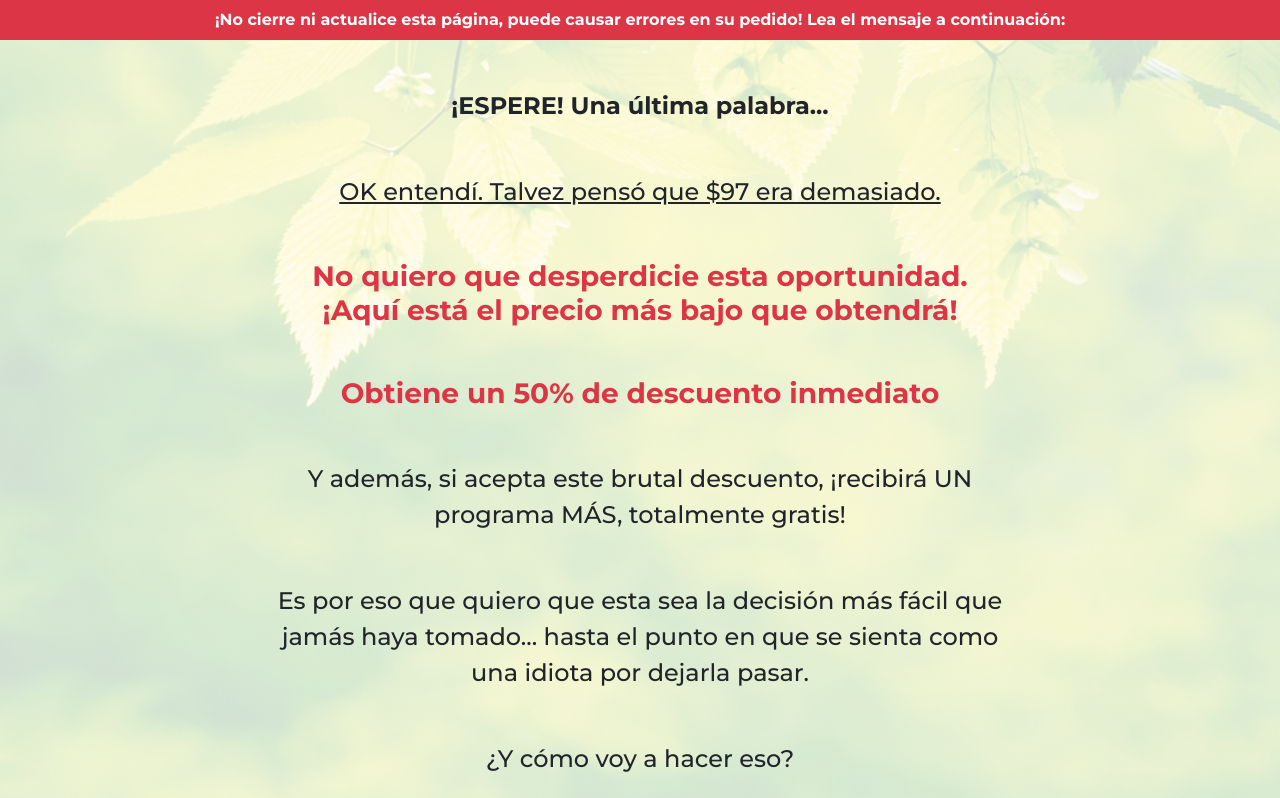
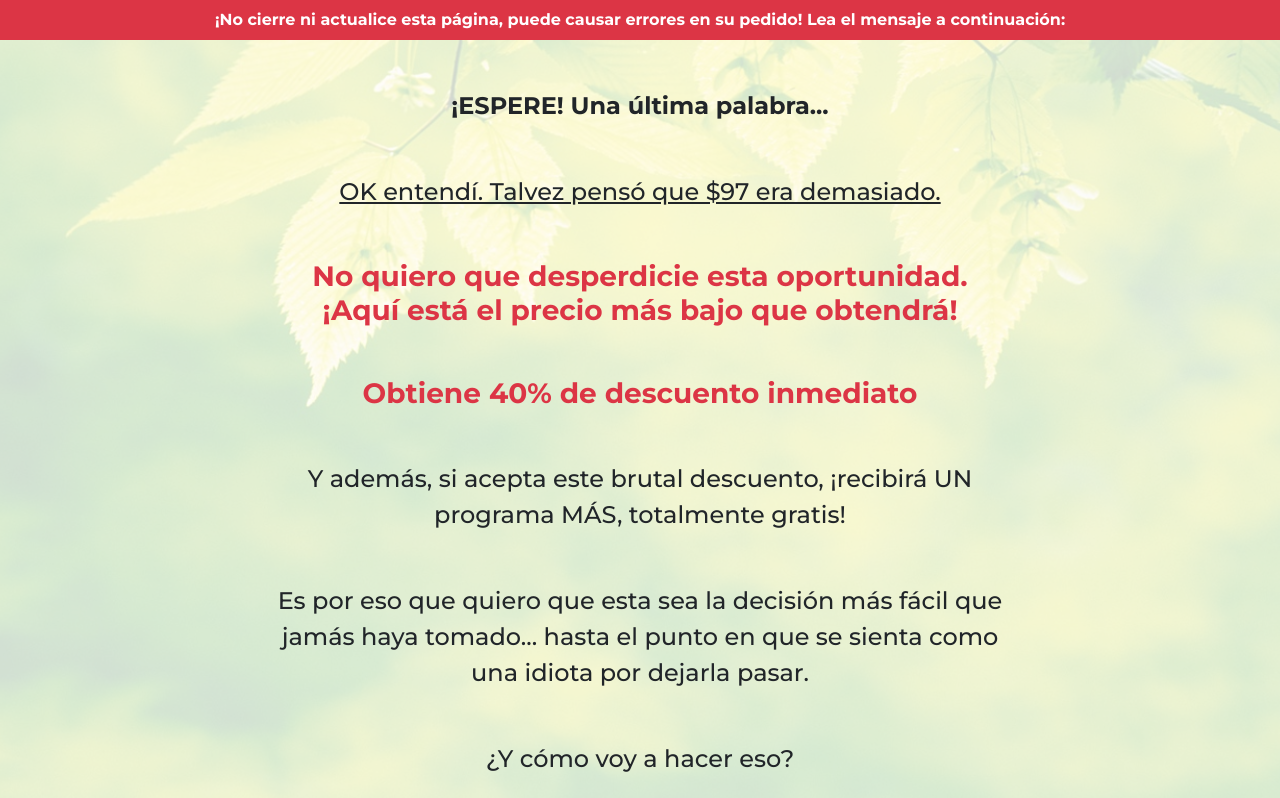
Before and after one commit to nikolamerazzi/protocolocerovientre.co, a plain HTML site: page DS1/index.html in a window 1280 px wide. Shown: the top 798 px of the page. Drawn offline with nearby package versions, Linux system fonts and the light colour scheme; a script that the page names is missing; files whose address does not match are found by name.

Commit message:
Add files via upload

```diff
--- a/DS1/index.html
+++ b/DS1/index.html
@@ -56,7 +56,7 @@
 
           <p class="lead"><u>OK entendí. Talvez pensó que $97 era demasiado.</p></u>
           <h3 class="text-danger font-weight-bold">No quiero que desperdicie esta oportunidad. ¡Aquí está el precio más bajo que obtendrá!</h3>
-           <h3 class="text-danger font-weight-bold">Obtiene un 50% de descuento inmediato</h3>
+           <h3 class="text-danger font-weight-bold">Obtiene 40% de descuento inmediato</h3>
           <p class="lead">Y además, si acepta este brutal descuento, ¡recibirá UN programa MÁS, totalmente gratis!
 
 <p class="lead">Es por eso que quiero que esta sea la decisión más fácil que jamás haya tomado... hasta el punto en que se sienta como una idiota por dejarla pasar.
```
